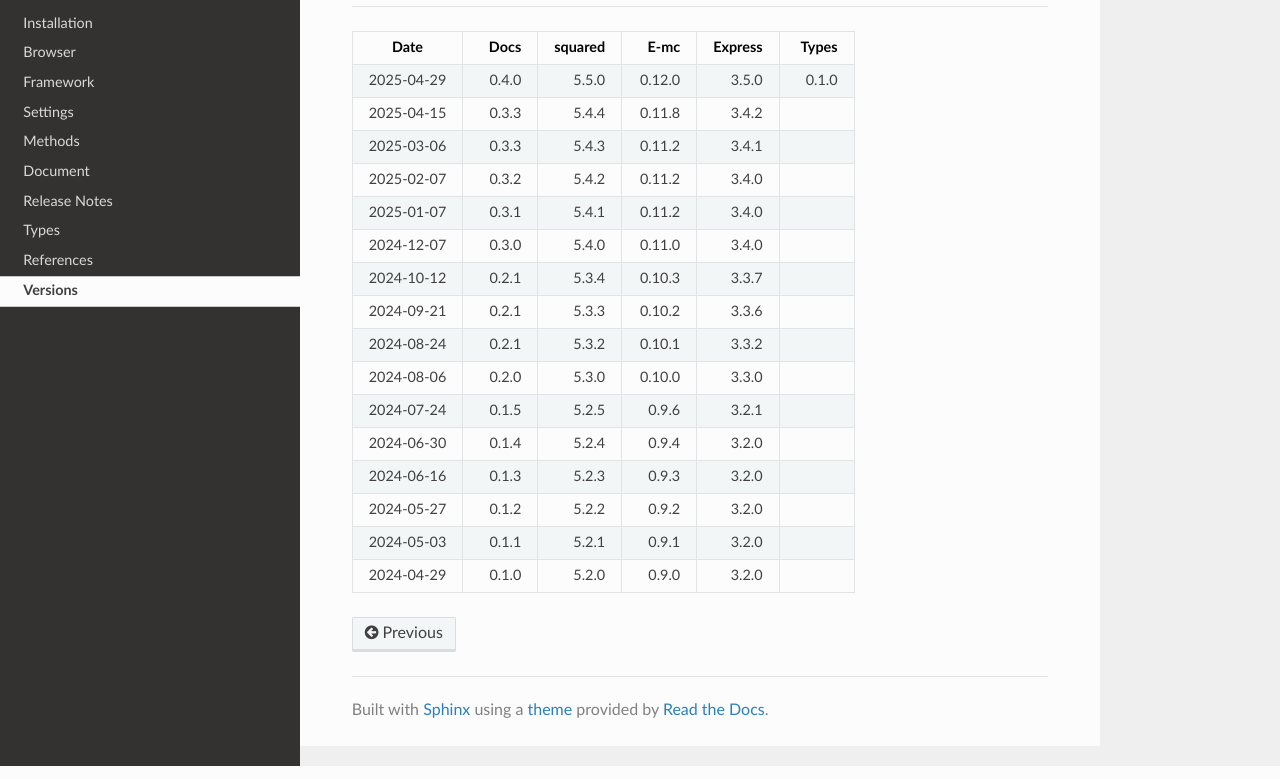
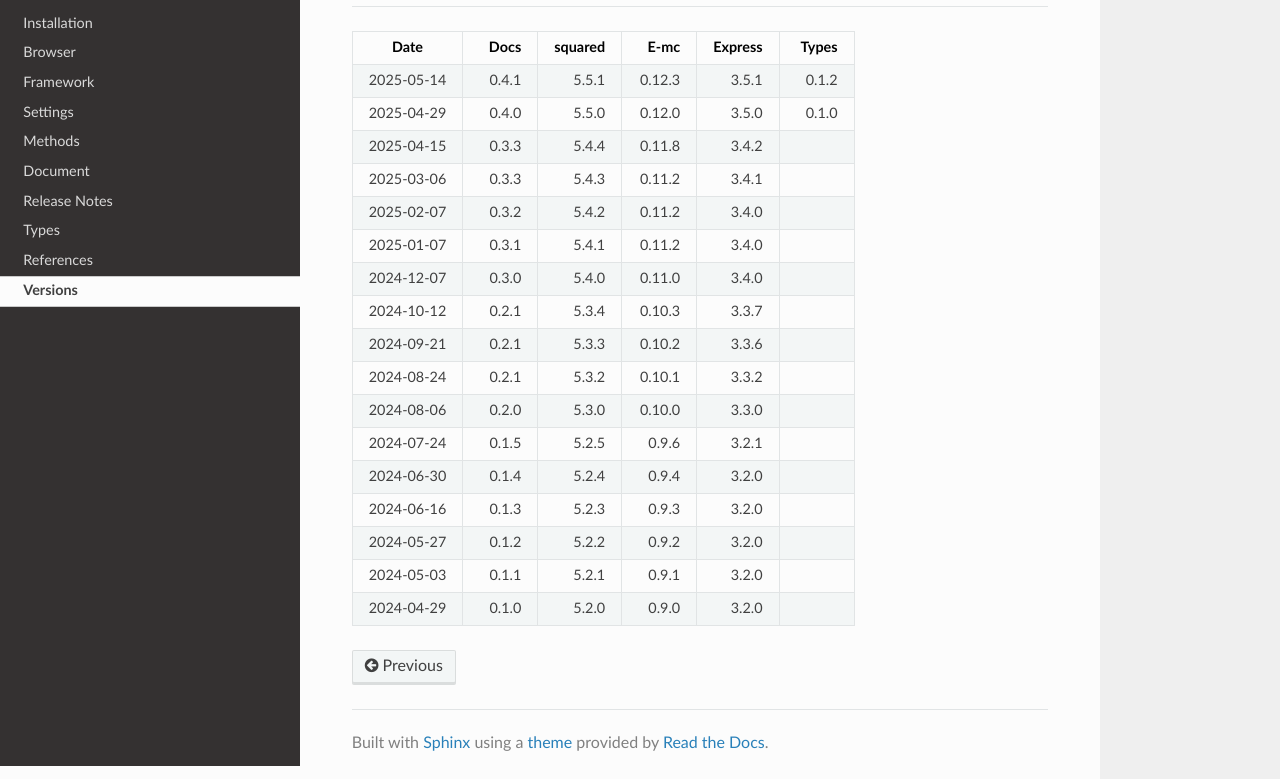
Before and after one commit to anpham6/android-docs, a Sphinx documentation site: the page built from source/versions.rst, in a window 1280 px wide, cut to the strip 134-913 px from the top of the page. Built offline with Sphinx 7.4.7 and the Read the Docs theme 3.1.0, drawn with Linux system fonts in a browser that asks for light colours.

Commit message:
Publish: android-docs @ 0.4.1 (squared 5.5.1)

```diff
--- a/source/conf.py
+++ b/source/conf.py
@@ -9,7 +9,7 @@
 project = 'squared'
 copyright = 'squared 2025'
 author = 'An Pham'
-release = '5.5.0'
+release = '5.5.1'
 
 # -- General configuration ---------------------------------------------------
 # https://www.sphinx-doc.org/en/master/usage/configuration.html#general-configuration
--- a/source/versions.rst
+++ b/source/versions.rst
@@ -7,6 +7,7 @@ Versions
 ========== ======== ======== ======== ======== ========
    Date      Docs    squared     E-mc  Express    Types
 ========== ======== ======== ======== ======== ========
+2025-05-14    0.4.1    5.5.1   0.12.3    3.5.1    0.1.2
 2025-04-29    0.4.0    5.5.0   0.12.0    3.5.0    0.1.0
 2025-04-15    0.3.3    5.4.4   0.11.8    3.4.2
 2025-03-06    0.3.3    5.4.3   0.11.2    3.4.1
```
Also changed, not shown: README.md (+1 -0 lines), source/_static/places/004.jpg.
